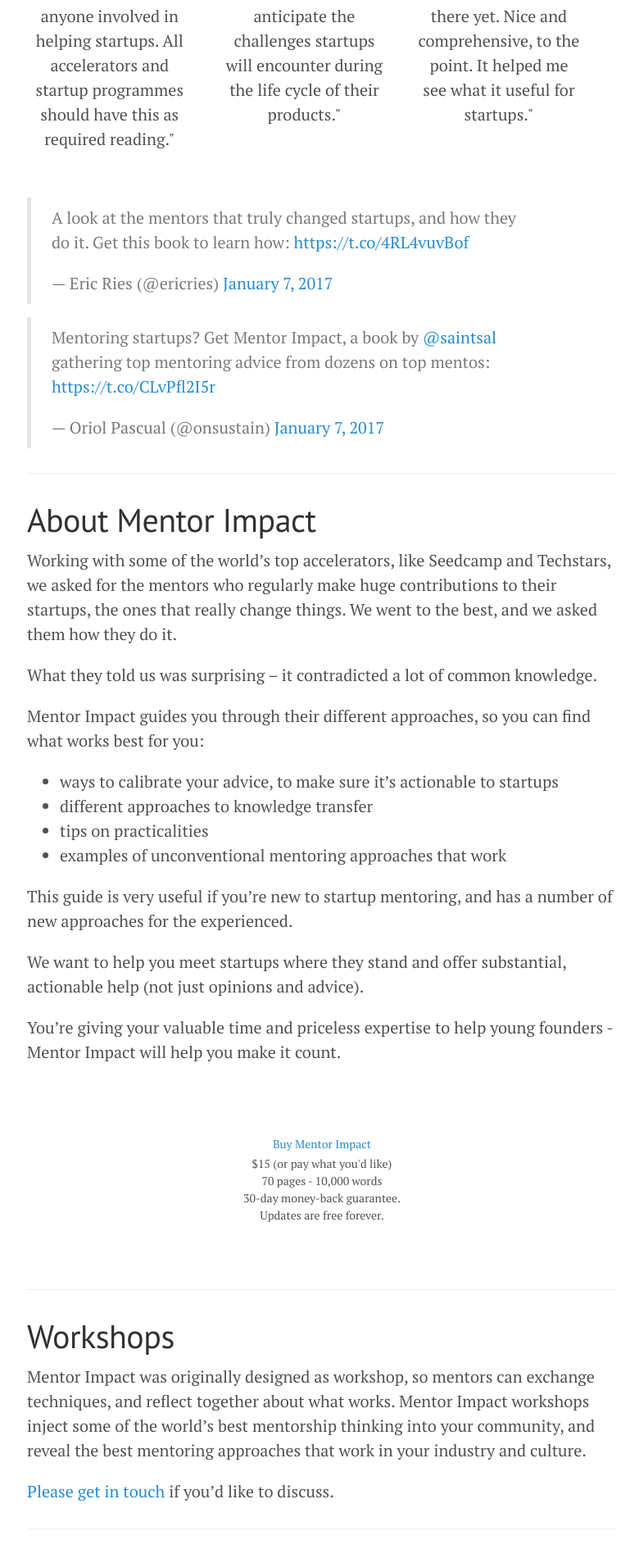
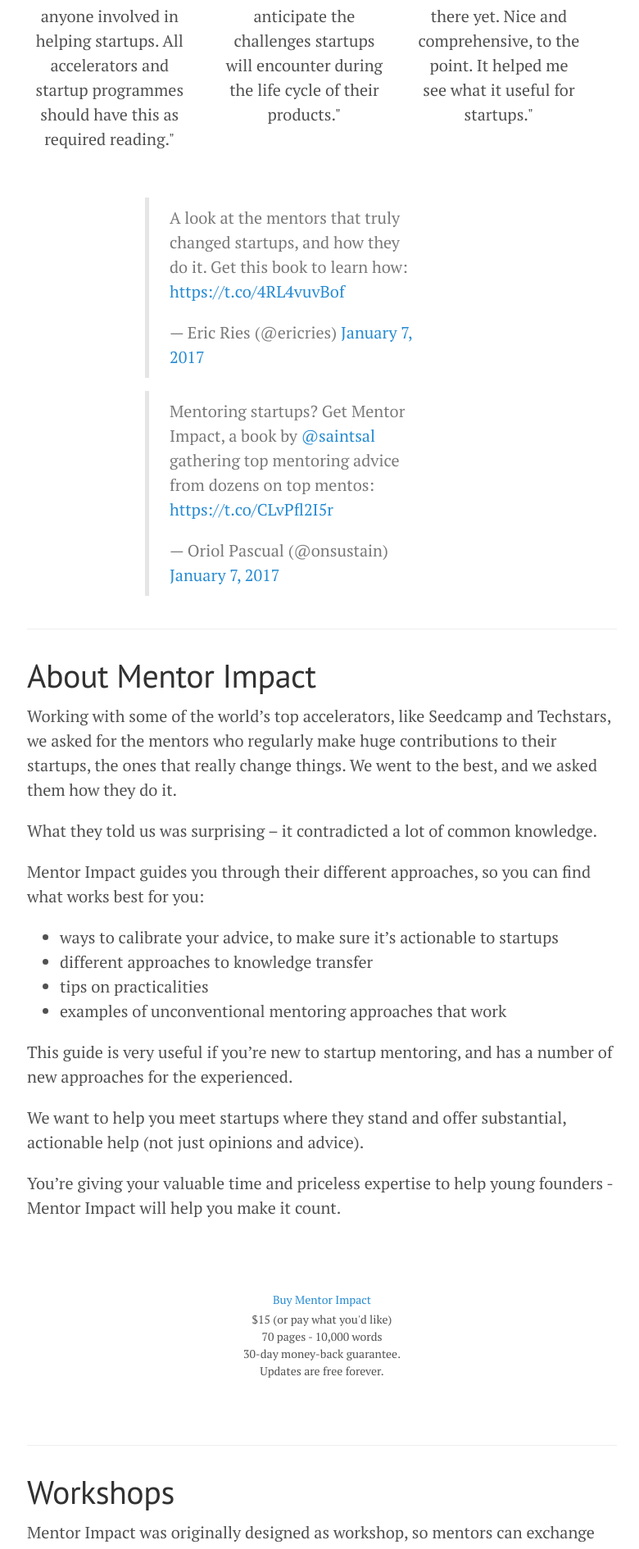
Before and after one commit to sourceinstitute/peerlearningguide, a Jekyll site: the page built from index.html, in a window 1280 px wide. Shown: the part 891-2781 px from the top of the page at 82% size, without its empty margins (247-1027 px from the left). Built offline with Jekyll 4.4.1, drawn with Linux system fonts in a browser that asks for light colours; nearby versions of some CDN libraries; the list of posts is cut into pages by our own code; comment, search, counter and statistics services are not loaded; a style sheet for code colours, icons or effects is not loaded.

Commit message:
align tweets

```diff
--- a/_includes/index.md
+++ b/_includes/index.md
@@ -40,11 +40,13 @@
 
 <div style="clear: left;"></div>
 
+<div class="tweets">
 <blockquote class="twitter-tweet" data-cards="hidden" data-lang="en"><p lang="en" dir="ltr">A look at the mentors that truly changed startups, and how they do it. Get this book to learn how:  <a href="https://t.co/4RL4vuvBof">https://t.co/4RL4vuvBof</a></p>&mdash; Eric Ries (@ericries) <a href="https://twitter.com/ericries/status/817788309913137152">January 7, 2017</a></blockquote>
 <script async src="//platform.twitter.com/widgets.js" charset="utf-8"></script>
 
 <blockquote class="twitter-tweet" data-cards="hidden" data-lang="en"><p lang="en" dir="ltr">Mentoring startups? Get Mentor Impact, a book by <a href="https://twitter.com/SaintSal">@saintsal</a> gathering top mentoring advice from dozens on top mentos: <a href="https://t.co/CLvPfl2I5r">https://t.co/CLvPfl2I5r</a></p>&mdash; Oriol Pascual (@onsustain) <a href="https://twitter.com/onsustain/status/817788242795831296">January 7, 2017</a></blockquote>
 <script async src="//platform.twitter.com/widgets.js" charset="utf-8"></script>
+</div>
 
 ---
 
--- a/public/css/custom.css
+++ b/public/css/custom.css
@@ -10,9 +10,13 @@
   .price { font-size: 70%; }
   .jssocials-share:last-child, .jssocials-share:first-child { margin: 0.3em !important;}
 
+  .tweets { width: 100%; padding: 0 20%; margin-bottom: 2rem;}
+
   @media only screen and (max-width: 620px) {
 
     .testimonial { float: none; width: 100%; padding: 0 5% 0 0; text-align: center;}
+
+    .tweets { padding: 0; }
 
     img.profile { max-width: 40%; }
   }
```
